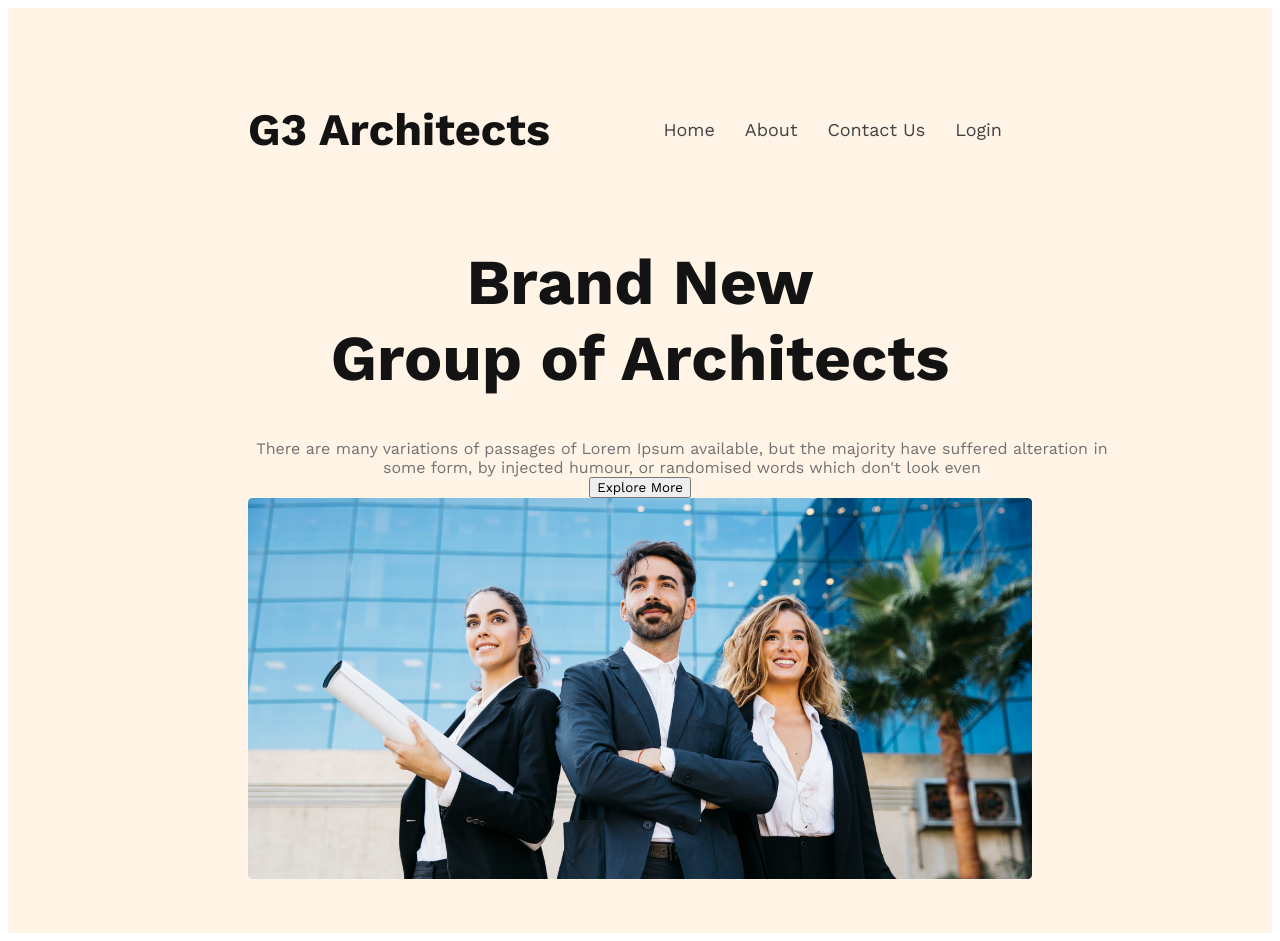
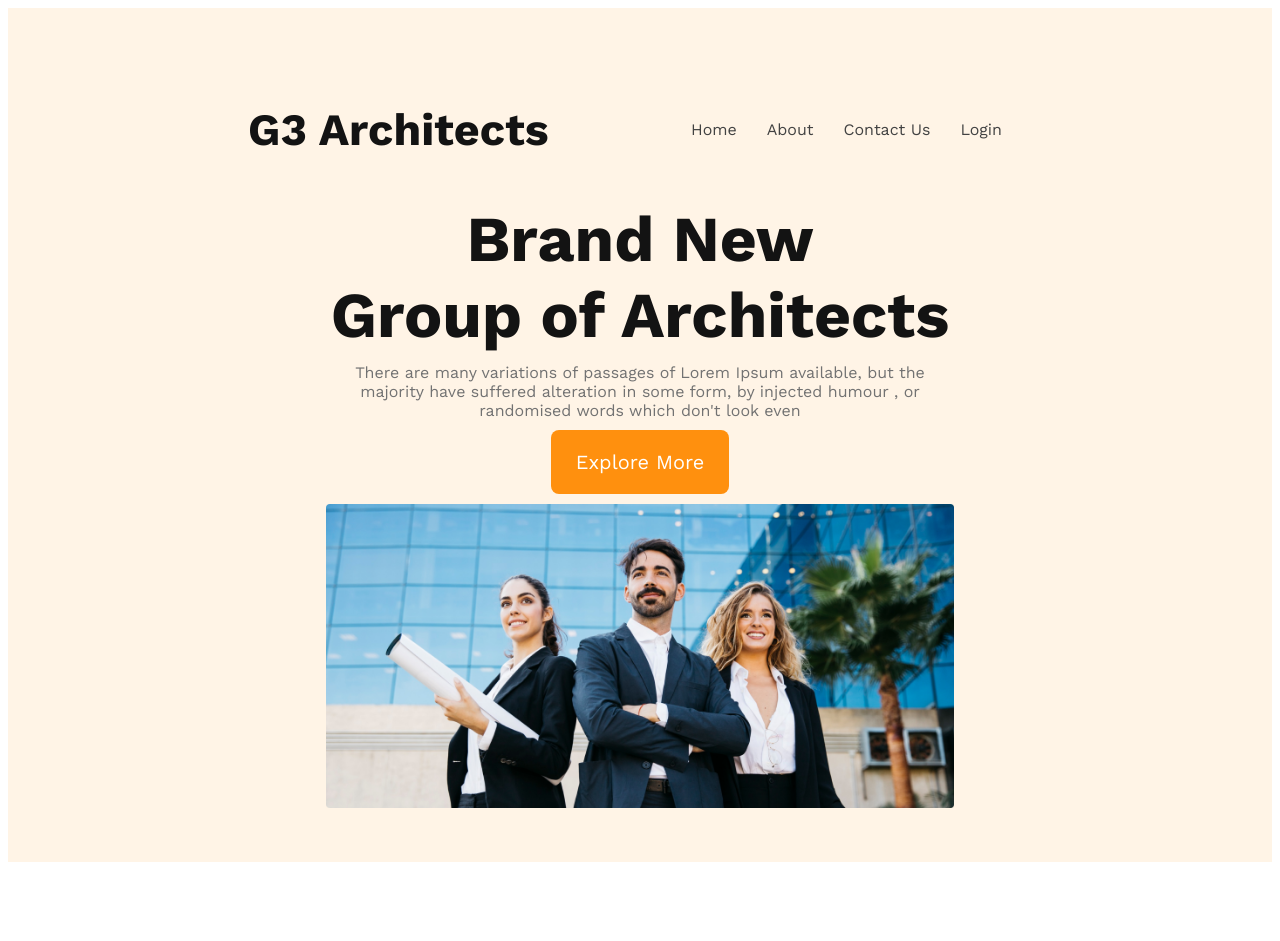
Before and after one commit to MahmudulMahi/g3-architects-website, a plain HTML site: page index.html in a window 1280 px wide. After the commit the page ends 870 px from the top, so only its background shows below. Drawn offline with nearby package versions, Linux system fonts and the light colour scheme.

Commit message:
commit message

```diff
--- a/architect.css
+++ b/architect.css
@@ -1,4 +1,4 @@
-/* work sans font */
+
 @import url('https://fonts.googleapis.com/css2?family=Work+Sans:ital,wght@0,400;0,600;0,700;0,800;1,200&display=swap');
 
 /* shere style */
@@ -6,19 +6,26 @@
   font-family: 'Work Sans', sans-serif;
 }
 .btn-primary{
-
+  border-radius: 8px;
+  color: #fff;
+  background: #FF900E;
+  padding: 20px 25px;
+  font-size: 20px;
+  margin-bottom: 10px;
+  cursor: pointer;
+  border: 0;
+  margin-top: 10px;
 }
 header {
   background: rgba(255, 144, 14, 0.10);
   padding: 50px 240px;
+
 }
 
 .nav-title {
   color: #131313;
-  font-size: 45px;
-  font-style: normal;
+  font-size: 2.8rem;
   font-weight: 700;
-  line-height: normal;
 }
 
 nav {
@@ -28,7 +35,7 @@ nav {
 
 }
 
-nav>ul {
+nav > ul {
   display: flex;
 
 }
@@ -38,7 +45,7 @@ nav li {
   margin-right: 30px;
   text-align: center;
   font-family: Work Sans;
-  font-size: 18px;
+  font-size: 1rem;
   font-style: normal;
   font-weight: 500;
 }
@@ -50,24 +57,89 @@ nav li a {
 }
 
 /* banner */
+.banner{
+  display: flex;
+  justify-content: center;
+  align-items: center;
+  flex-direction: column;
+}
 .banner-content {
   font-weight: 800px;
   text-align: center;
   margin: 0 auto;
+  margin: 0px 250px ;
+  width: 80%;
+  text-align: center;
 }
-.banner-description{
-  width: 868px;
-  text-align: center;
-  margin: 0 auto;
-  color: #727272;
-}
+
 .banner-title{
   font-size: 4rem;
   font-weight: 700;
   color:#131313 ;
+  margin: 0 auto;
+  align-items: center;
+
 }
+.banner-description{
+  color: #727272;
+  margin: 0 auto;
+  align-items: center;
+  margin-top: 10px;
 
+}
 
 .banner-img {
   width: 100%;
 }
+
+.banner-img img {
+  width: 100%;
+}
+
+/* media screen */
+@media screen and (max-width:576px) {
+  header{
+    padding: 20px;
+  }
+  nav{
+    flex-direction: column;
+  }
+}
+
+<!-- <style>
+
+  .banner{
+    display: flex;
+    justify-content: center;
+    align-items: center;
+    flex-direction: column;
+  }
+  .banner-content{
+    width: 80%;
+    text-align: center;
+  }
+  .banner-img{
+    width: 80%;
+  }
+  .banner-img img {
+    width: 100%;
+  }
+
+
+
+  /* .banner{
+    display: flex;
+    justify-content: center;
+    align-items: center;
+    flex-direction: column;
+  }
+  .banner-content{
+    width: 80%;
+    text-align: center;
+  }
+  .banner-img{
+    width: 80%;
+  }
+  .banner-img img {
+    width: 100%;
+  } */
--- a/index.html
+++ b/index.html
@@ -5,12 +5,13 @@
   <meta charset="UTF-8">
   <meta name="viewport" content="width=device-width, initial-scale=1.0">
   <title>G3 Architects</title>
-  <link rel="stylesheet" href="architect.css">
+ <link rel="stylesheet" href="architect.css">
 </head>
 
 <body>
+
   <header>
-    <nav>
+     <nav>
       <h3 class="nav-title">G3 Architects</h3>
       <ul>
         <li><a href="">Home</a></li>
@@ -21,13 +22,18 @@
     </nav>
     <div class="banner">
       <div class="banner-content">
-        <h1 class="banner-title">Brand New <br>
-          Group of Architects
+        <h1 class="banner-title">Brand New <br>  Group of Architects
+
         </h1>
-      <p class="banner-description">There are many variations of passages of Lorem Ipsum available, but the majority have suffered alteration in some form, by injected humour, or randomised words which don't look even </p>
-        <button class="btn-primary"> Explore More</button>
+        <p class="banner-description">There are many variations of passages of Lorem Ipsum available,
+        but the majority have suffered alteration in some form, by injected humour
+        , or randomised words which don't look even </p>
+      <button class="btn-primary"> Explore More</button>
+
       </div>
-      <img class="banner-img" src="images/banner.png" alt="">
+      <div class="banner-img">
+      <img  src="images/banner.png" alt="">
+    </div>
     </div>
   </header>
   <main>
```
